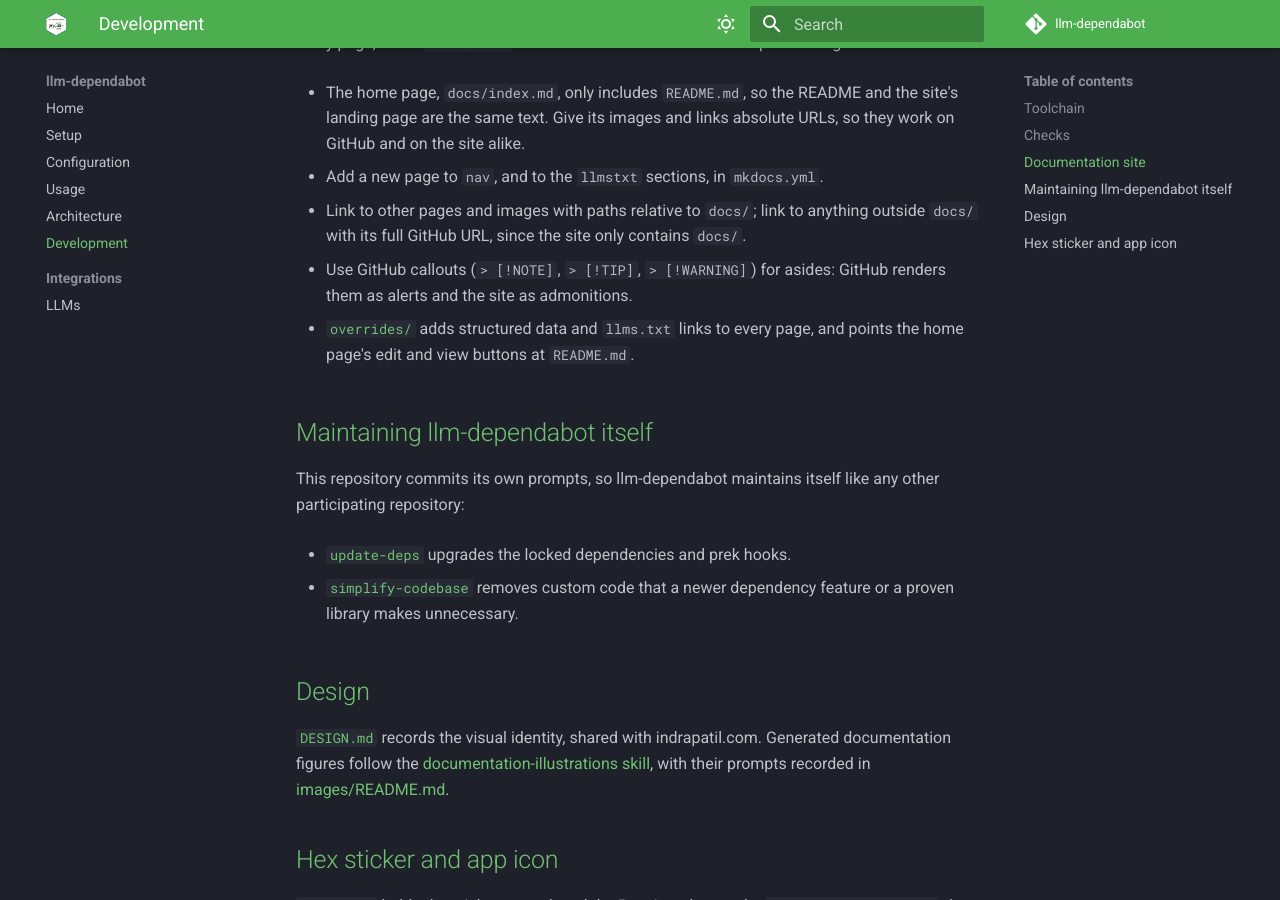
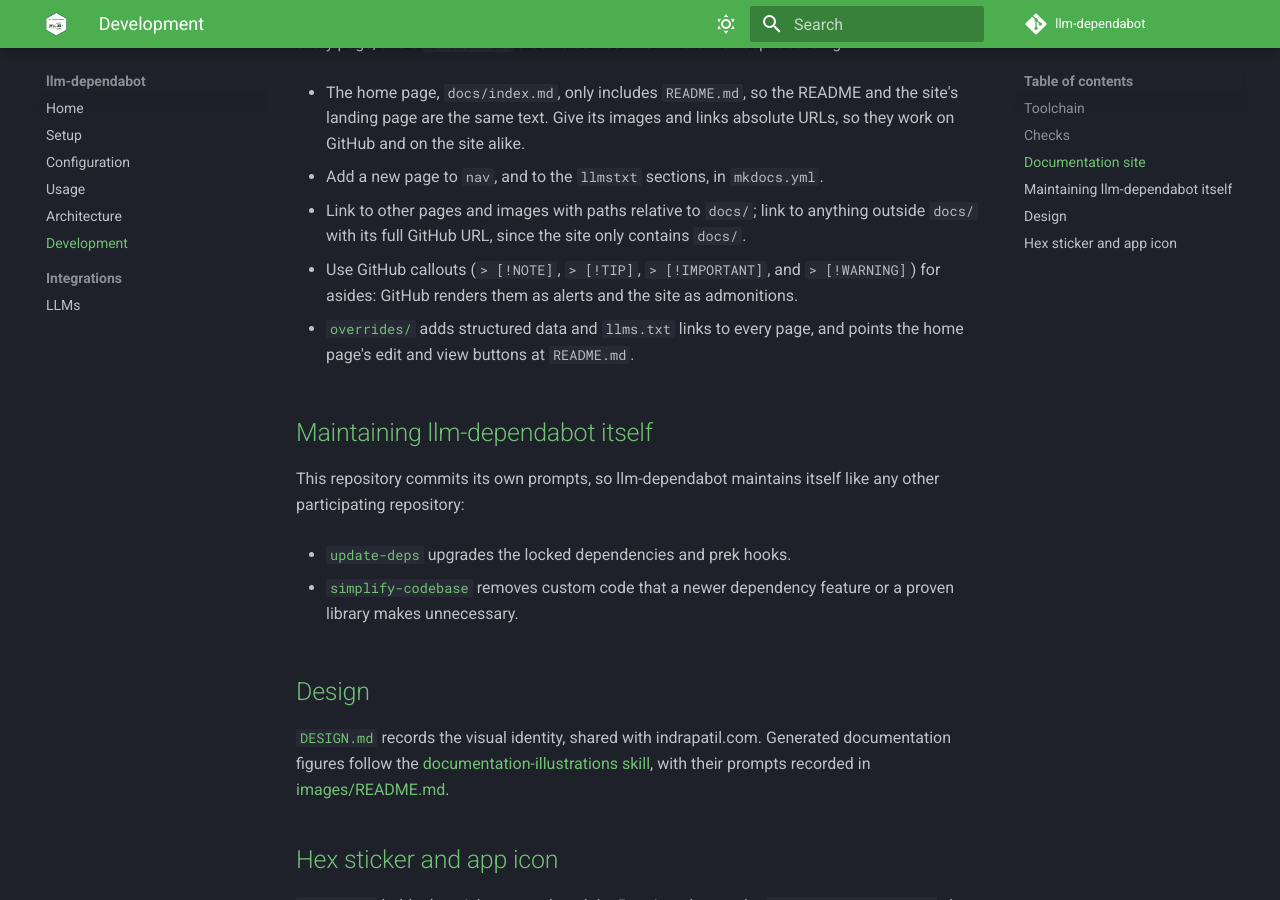
Before and after one commit to IndrajeetPatil/llm-dependabot, an MkDocs documentation site: the page built from docs/development.md, in a window 1280 px wide and 900 px high, scrolled down 2010 px. Built offline with MkDocs 1.6.1 and Material for MkDocs 9.7.7, drawn with Linux system fonts in a browser that asks for light colours; comment, search, counter and statistics services are not loaded.

Commit message:
docs(development): include important callouts and use oxford comma

```diff
--- a/docs/development.md
+++ b/docs/development.md
@@ -77,8 +77,9 @@ publishes `llms.txt`, `llms-full.txt`, a Markdown copy of every page, and a
   anything outside `docs/` with its full GitHub URL, since the site only
   contains `docs/`.
 
-- Use GitHub callouts (`> [!NOTE]`, `> [!TIP]`, `> [!WARNING]`) for asides:
-  GitHub renders them as alerts and the site as admonitions.
+- Use GitHub callouts (`> [!NOTE]`, `> [!TIP]`, `> [!IMPORTANT]`, and
+  `> [!WARNING]`) for asides: GitHub renders them as alerts and the site as
+  admonitions.
 
 - [`overrides/`](https://github.com/IndrajeetPatil/llm-dependabot/tree/main/overrides)
   adds structured data and `llms.txt` links to every page, and points the home
```
